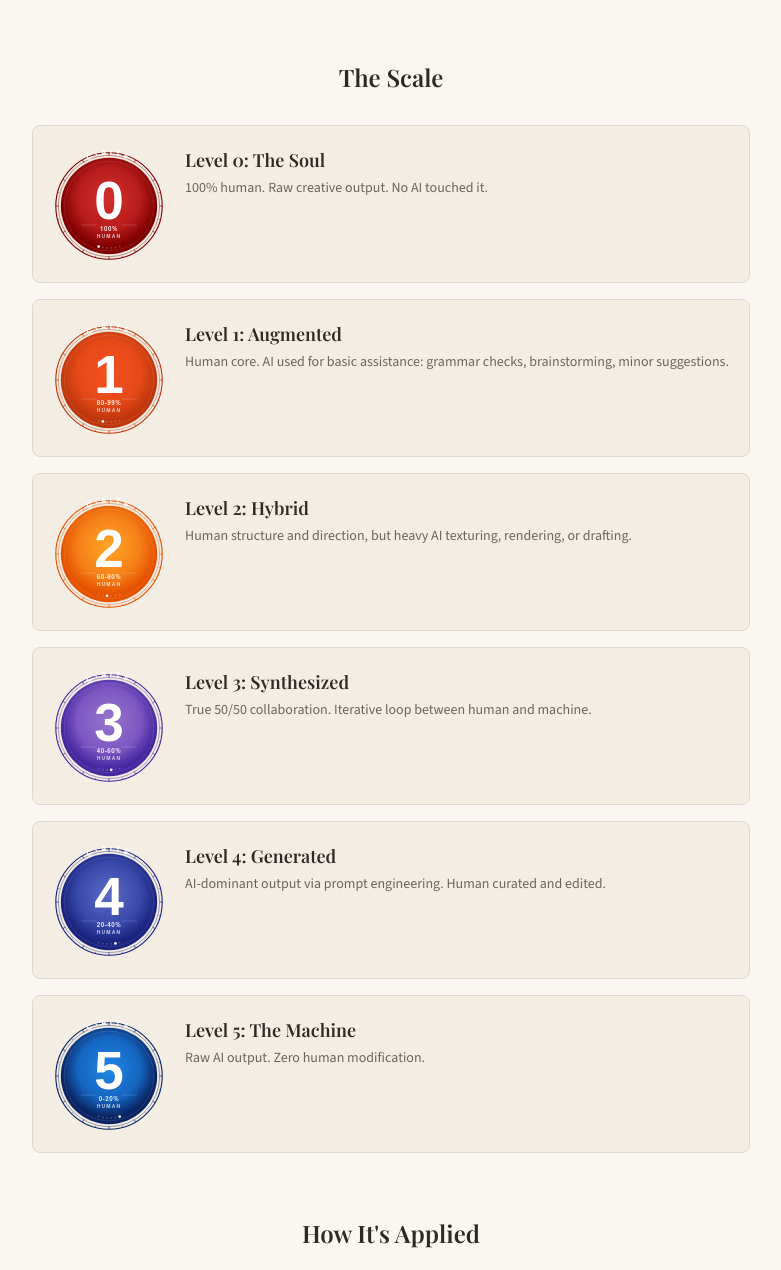
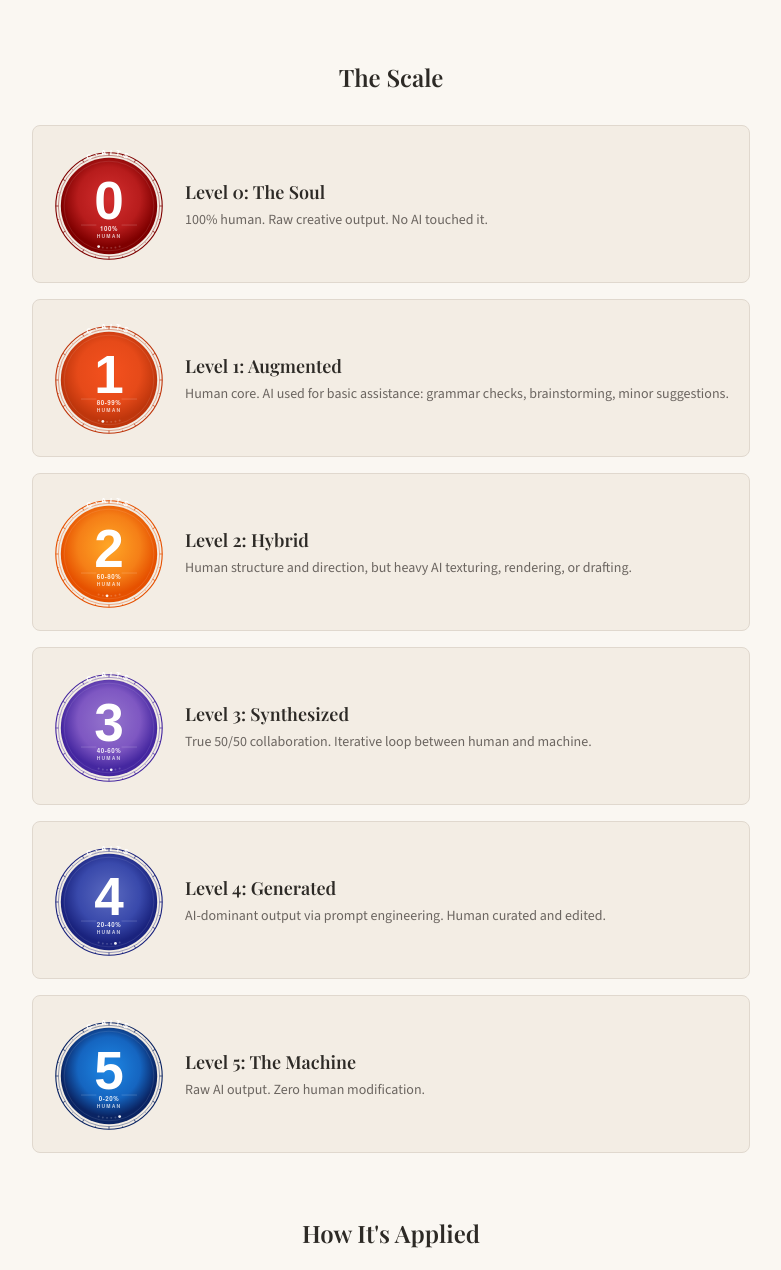
Before and after one commit to secondedgeblades/tps-site, a plain HTML site: page caits.html in a window 1280 px wide. Shown: the part 485-1755 px from the top of the page, without its empty margins (249-1030 px from the left). Drawn offline with nearby package versions, Linux system fonts and the light colour scheme.

Commit message:
Vertically center text in C-AITS scale boxes
Co-Authored-By: Claude Opus 4.6 <noreply@anthropic.com>

```diff
--- a/caits.html
+++ b/caits.html
@@ -59,7 +59,7 @@
     <div class="space-y-4 mb-16">
 
       <!-- Level 0 -->
-      <div class="flex items-start gap-5 p-5 rounded-lg border" style="border-color: var(--color-border); background-color: var(--color-bg-warm);">
+      <div class="flex items-center gap-5 p-5 rounded-lg border" style="border-color: var(--color-border); background-color: var(--color-bg-warm);">
         <img src="assets/caits/caits-0.svg" alt="C-AITS Level 0" class="w-28 h-28 flex-shrink-0 mt-1">
         <div>
           <h3 class="font-display text-lg font-semibold" style="color: var(--color-text);">Level 0: The Soul</h3>
@@ -68,7 +68,7 @@
       </div>
 
       <!-- Level 1 -->
-      <div class="flex items-start gap-5 p-5 rounded-lg border" style="border-color: var(--color-border); background-color: var(--color-bg-warm);">
+      <div class="flex items-center gap-5 p-5 rounded-lg border" style="border-color: var(--color-border); background-color: var(--color-bg-warm);">
         <img src="assets/caits/caits-1.svg" alt="C-AITS Level 1" class="w-28 h-28 flex-shrink-0 mt-1">
         <div>
           <h3 class="font-display text-lg font-semibold" style="color: var(--color-text);">Level 1: Augmented</h3>
@@ -77,7 +77,7 @@
       </div>
 
       <!-- Level 2 -->
-      <div class="flex items-start gap-5 p-5 rounded-lg border" style="border-color: var(--color-border); background-color: var(--color-bg-warm);">
+      <div class="flex items-center gap-5 p-5 rounded-lg border" style="border-color: var(--color-border); background-color: var(--color-bg-warm);">
         <img src="assets/caits/caits-2.svg" alt="C-AITS Level 2" class="w-28 h-28 flex-shrink-0 mt-1">
         <div>
           <h3 class="font-display text-lg font-semibold" style="color: var(--color-text);">Level 2: Hybrid</h3>
@@ -86,7 +86,7 @@
       </div>
 
       <!-- Level 3 -->
-      <div class="flex items-start gap-5 p-5 rounded-lg border" style="border-color: var(--color-border); background-color: var(--color-bg-warm);">
+      <div class="flex items-center gap-5 p-5 rounded-lg border" style="border-color: var(--color-border); background-color: var(--color-bg-warm);">
         <img src="assets/caits/caits-3.svg" alt="C-AITS Level 3" class="w-28 h-28 flex-shrink-0 mt-1">
         <div>
           <h3 class="font-display text-lg font-semibold" style="color: var(--color-text);">Level 3: Synthesized</h3>
@@ -95,7 +95,7 @@
       </div>
 
       <!-- Level 4 -->
-      <div class="flex items-start gap-5 p-5 rounded-lg border" style="border-color: var(--color-border); background-color: var(--color-bg-warm);">
+      <div class="flex items-center gap-5 p-5 rounded-lg border" style="border-color: var(--color-border); background-color: var(--color-bg-warm);">
         <img src="assets/caits/caits-4.svg" alt="C-AITS Level 4" class="w-28 h-28 flex-shrink-0 mt-1">
         <div>
           <h3 class="font-display text-lg font-semibold" style="color: var(--color-text);">Level 4: Generated</h3>
@@ -104,7 +104,7 @@
       </div>
 
       <!-- Level 5 -->
-      <div class="flex items-start gap-5 p-5 rounded-lg border" style="border-color: var(--color-border); background-color: var(--color-bg-warm);">
+      <div class="flex items-center gap-5 p-5 rounded-lg border" style="border-color: var(--color-border); background-color: var(--color-bg-warm);">
         <img src="assets/caits/caits-5.svg" alt="C-AITS Level 5" class="w-28 h-28 flex-shrink-0 mt-1">
         <div>
           <h3 class="font-display text-lg font-semibold" style="color: var(--color-text);">Level 5: The Machine</h3>
```
